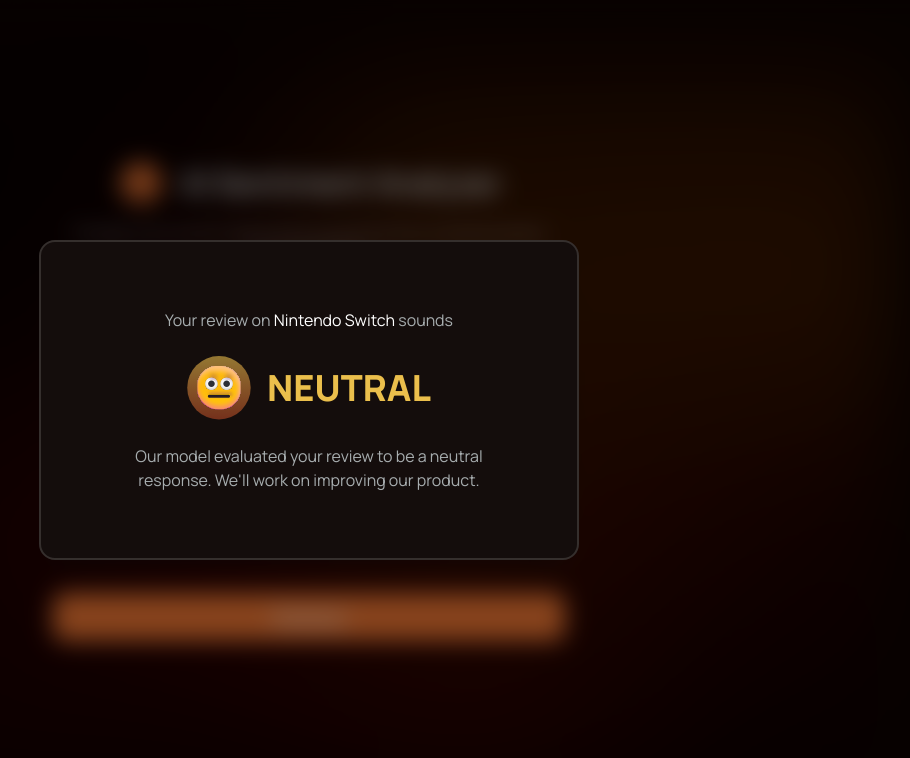
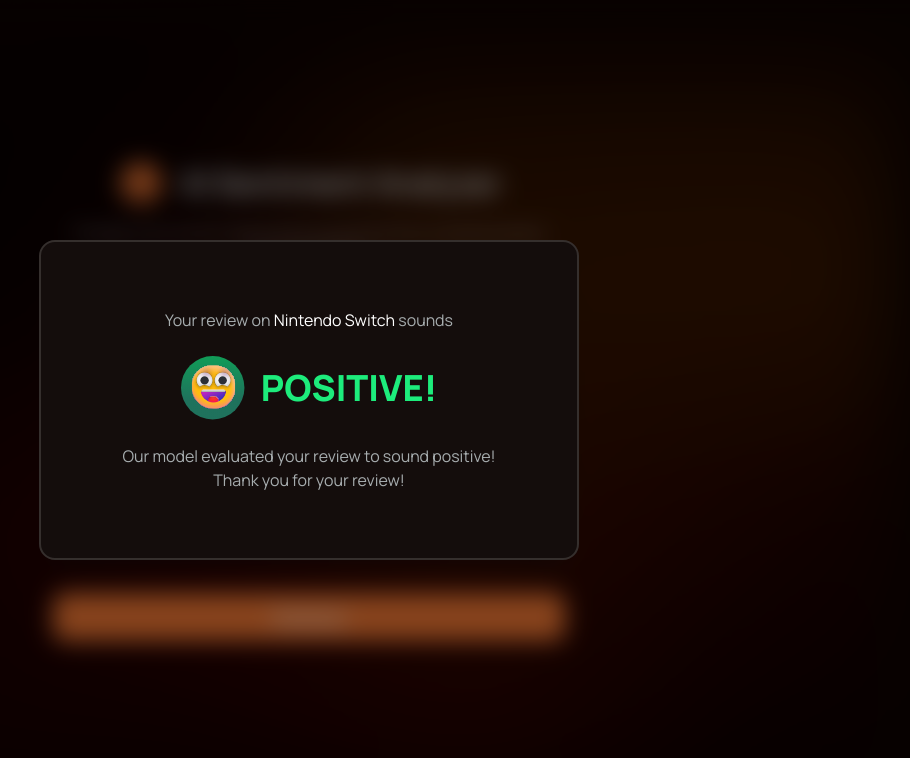
Before and after one commit to dev-xero/ml-sentiment-analyzer-client, a Next.js app: page / in a window 1280 px wide. Shown: the top 758 px of the page, without its empty margins (331-1241 px from the left). Built offline with nearby package versions, Linux system fonts and the light colour scheme.

Commit message:
fix: Minor fixes to sentiment modal

```diff
--- a/app/page.tsx
+++ b/app/page.tsx
@@ -58,7 +58,7 @@
         <>
             {true && (
                 <SentimentModal
-                    sentiment={0}
+                    sentiment={1}
                     product={product.length > 0 ? product : 'Nintendo Switch'}
                 />
             )}
--- a/components/SentimentModal.tsx
+++ b/components/SentimentModal.tsx
@@ -13,25 +13,25 @@
     let reaction = 'POSITIVE!';
     let color = 'text-reaction-green';
     let summary =
-        'Our model evaluated your review as a positive response. Thank you for your review!';
+        'Our model evaluated your review to sound positive! Thank you for your review!';
 
     if (sentiment == 0) {
         reactionIcon = '/reactions/neutral.svg';
         reaction = 'NEUTRAL';
         color = 'text-reaction-yellow';
         summary =
-            "Our model evaluated your review to be a neutral response. We'll work on improving our product.";
+            "Our model evaluated your review to sound neutral. We'll work on improving our product.";
     } else if (sentiment == -1) {
         reactionIcon = '/reactions/negative.svg';
         reaction = 'NEGATIVE';
         color = 'text-reaction-red';
         summary =
-            "Our model evaluated your review to sound negative. We're so sorry you didn't enjoy our product.";
+            "Our model evaluated a negative review. We're so sorry you didn't enjoy our product.";
     }
 
     return (
         <div className="fixed w-screen h-screen top-0 left-0 overflow-hidden z-50 backdrop-filter backdrop-blur-md grid place-items-center cursor-pointer">
-            <div className="w-[min(540px,80%)] h-[min(320px,80%)] z-30 rounded-2xl bg-dark-bg border-2 border-modal-border flex flex-col items-center justify-center text-center p-4">
+            <div className="w-[min(540px,85%)] h-[min(320px,80%)] z-30 rounded-2xl bg-dark-bg border-2 border-modal-border flex flex-col items-center justify-center text-center p-4">
                 <h4 className="text-[#A7ADAF] overflow-hidden">
                     Your review on{' '}
                     <span className=" text-[#FFF]">{product}</span> sounds
```
